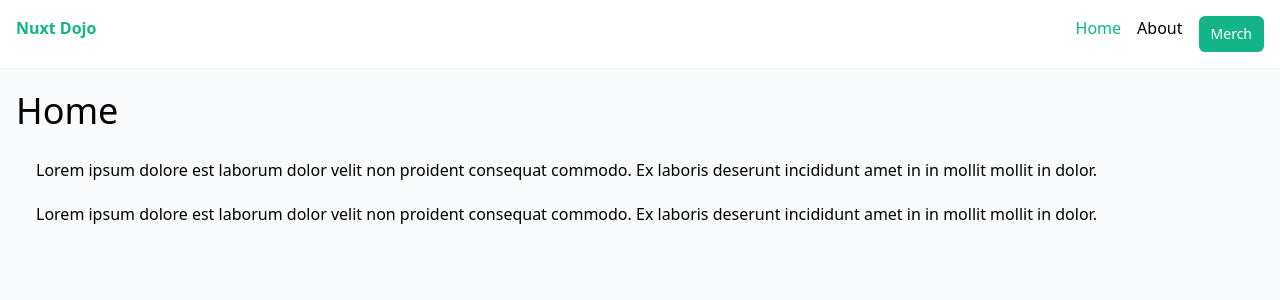
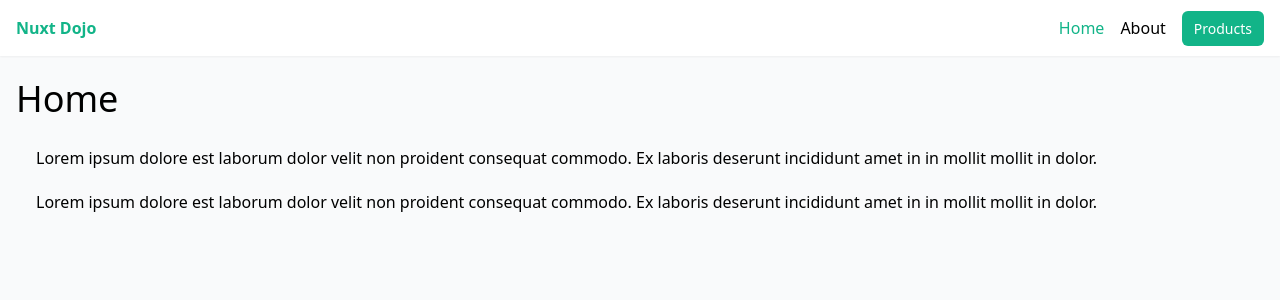
Before and after one commit to educbraga/nuxt-3-net-ninja, a Nuxt app: page / in a window 1280 px wide. Shown: the top 300 px of the page. Built offline with nearby package versions, Linux system fonts and the light colour scheme.

Commit message:
adiciona pagina de erro

```diff
--- a/assets/css/tailwind.css
+++ b/assets/css/tailwind.css
@@ -8,7 +8,7 @@ body {
 
 @layer components {
   .btn {
-    @apply bg-[#12b488] text-white px-3 py-2 rounded-md text-sm text-white inline-block;
+    @apply bg-[#12b488] text-white px-3 py-2 rounded-md text-sm text-white;
   }
   .card {
     @apply p-3 rounded-md bg-white shadow-md h-full;
--- /dev/null
+++ b/error.vue
@@ -0,0 +1,13 @@
+<template>
+	<div class="mt-7 mx-sm mx-auto text-center card" >
+		<p class="mt-7 text-7xl font-bold">{{error.statusCode}}</p>
+		<p class="mt-7 text-6xl">Ooops.</p>
+		<p class="mt-7">{{error.message}}</p>
+		<button class="btn my-7" @click="handleClearError">Go Home...</button>
+	</div>
+</template>
+<script setup>
+	defineProps(['error'])
+
+	const handleClearError = () => clearError({ redirect: '/'})
+</script>
--- a/layouts/default.vue
+++ b/layouts/default.vue
@@ -6,7 +6,7 @@
         <ul class="flex gap-4">
           <li><NuxtLink to="/">Home</NuxtLink></li>
           <li><NuxtLink to="/about">About</NuxtLink></li>
-          <li><NuxtLink to="/products" class="btn">Merch</NuxtLink></li>
+          <li><NuxtLink to="/products" class="btn">Products</NuxtLink></li>
         </ul>
       </nav>
     </header>
--- a/layouts/products.vue
+++ b/layouts/products.vue
@@ -12,7 +12,7 @@
       <ul class="flex gap-4">
         <li><NuxtLink to="/">Home</NuxtLink></li>
         <li><NuxtLink to="/about">About</NuxtLink></li>
-        <li><NuxtLink to="/products">Merch</NuxtLink></li>
+        <li><NuxtLink to="/products">Products</NuxtLink></li>
       </ul>
     </footer>
   </div>
--- a/pages/products/[id].vue
+++ b/pages/products/[id].vue
@@ -5,10 +5,14 @@
 </template>
 <script setup>
 	const { id } = useRoute().params
-
 	const uri = `https://fakestoreapi.com/products/${id}`
 
+	//fetch the product
 	const {data: product} = await useFetch(uri)
+
+	if(!product.value){
+		throw createError({ statusCode: 404, statusMessage: 'Product not found', fatal: true})
+	}
 
 	definePageMeta({
 		layout: 'products'
```
